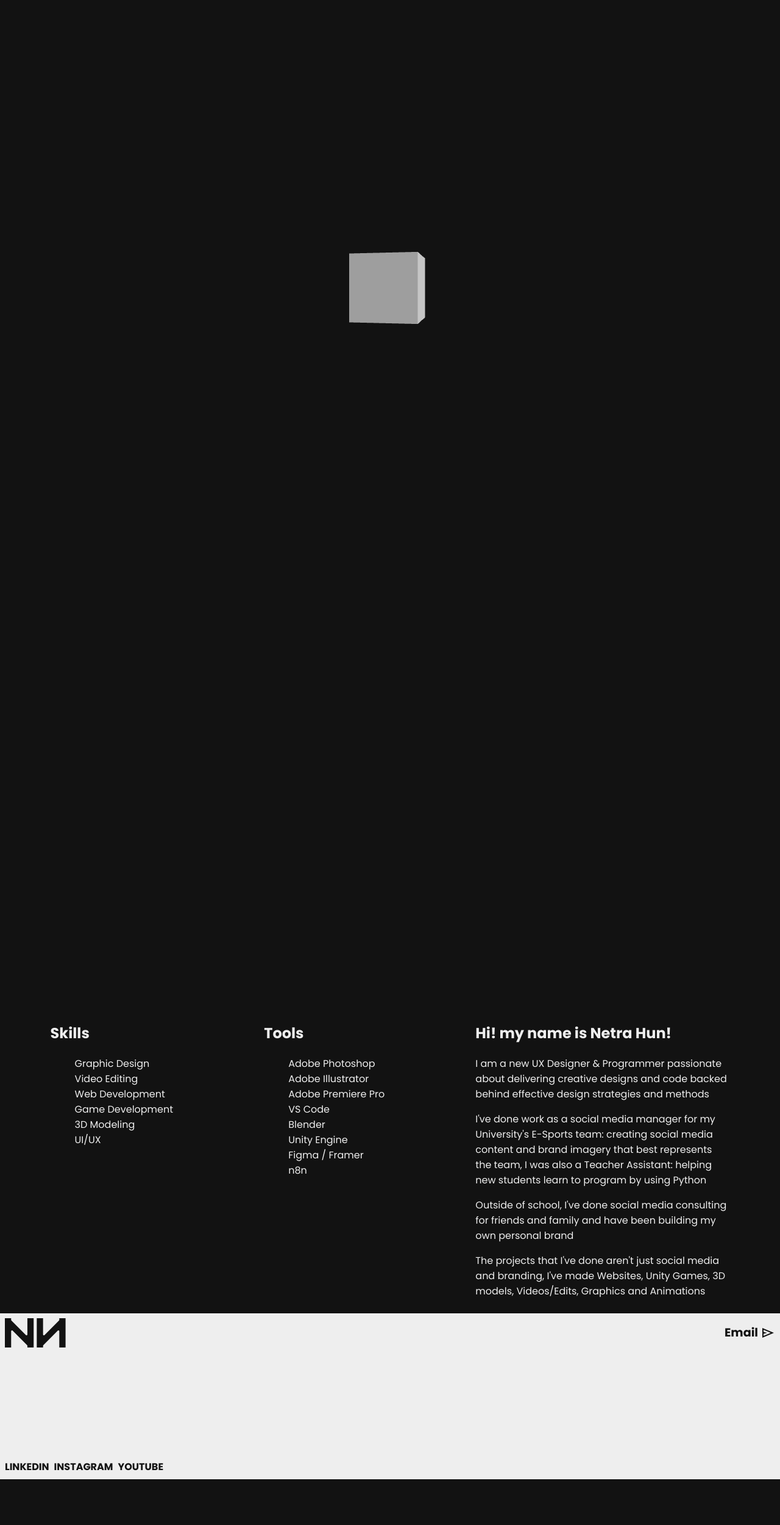
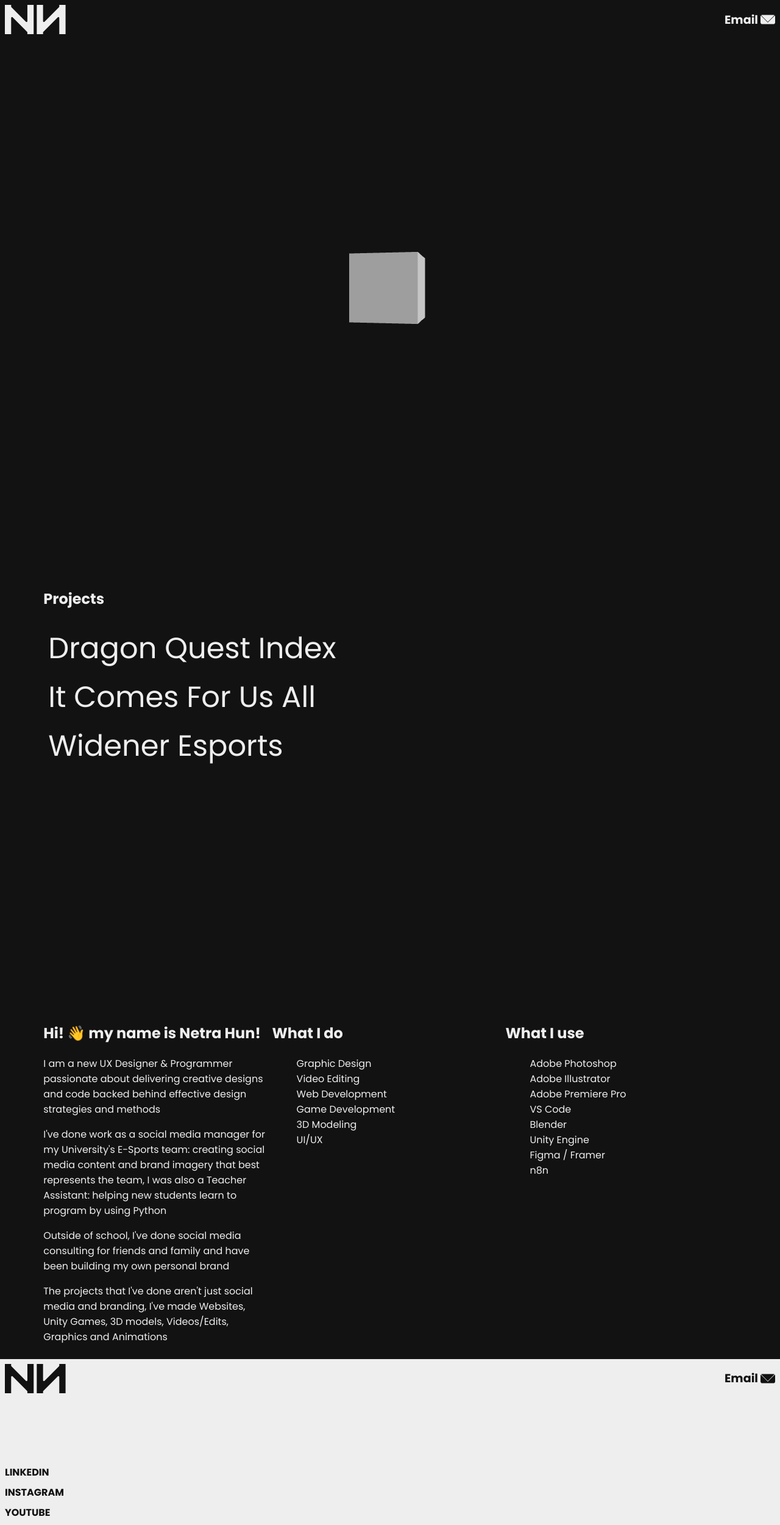
Before and after one commit to Ho0b/portfolio3, a React (Vite) app: page / in a window 1280 px wide. Shown: the whole page at 61% size. Before the commit the page ends 2425 px from the top, so only its background shows below. Built offline with nearby package versions, Linux system fonts and the light colour scheme; a web font is replaced by a local one.

Commit message:
tweaked div animations, reorded about section, fixed up dialog logic

```diff
--- a/src/App.css
+++ b/src/App.css
@@ -3,7 +3,7 @@
     --font2: "Poppins", sans-serif;
     --font3: "Ovo", serif;
     --primary: #121212;
-    --accent: #f2c12a;
+    --accent: #00e658;
     --unfocused: #bbb;
     --focused: #ddd;
     --secondary: #eee;
@@ -76,7 +76,7 @@ footer{
         font-family: var(--font2);
 
         display: flex;
-        flex-direction: row;
+        flex-direction: column;
         gap: 8px;
 
         margin: 0;
@@ -152,14 +152,6 @@ footer{
             height: 0;
             transform: scale(0);
             transition: transform .25s, width .25s, height .25s;
-        }
-
-        &:hover{
-            & span{
-                width: 2rem;
-                height: 2rem;
-                transform: scale(1);
-            }
         }
     }
 }
@@ -304,14 +296,17 @@ footer{
     height: calc(100% - var(--paddingOffset)*2);
     color: var(--primary);
     font-family: var(--font2);
+
+    & input:required{
+        border-color: red;
+    }
+
     & #form_heading{
         max-height: 32px;
         font-size: 1.5rem;
         font-weight: bolder;
 
-        color: transparent;
-        background: linear-gradient(to bottom, var(--primary) 60%, transparent);
-        background-clip: text;
+        color: var(--primary)
     }
 
     & #form_name,#form_email{
@@ -537,24 +532,53 @@ footer{
             & span {
                 font-size: 3rem;
             }
+
+            &:hover{
+                & span{
+                    width: 4rem;
+                    height: 4rem;
+                    transform: scale(1);
+                }
+
+                color: var(--accent);
+            }
         }
     }
 
     .flexRow{
         flex-direction: row;
+        flex-wrap: wrap;
         justify-content: space-around;
     }
 
     #about{
+        width: 90%;
+        margin-inline: auto;
+
         & #skills, & #tools{
+            flex-grow: 1;
             max-width: 50%;
         }
 
         & #biography{
+            flex-grow: 2;
+            max-width: 100%;
+        }
+    }
+}
+
+@media only screen and (min-width: 810px){
+    #about{
+        & #skills, & #tools{
+        }
+
+        & #biography{
+            flex-grow: 2;
             max-width: 33%;
         }
     }
 }
+
 @media only screen and (max-width: 540px){
 
     .flexRow{
--- a/src/App.jsx
+++ b/src/App.jsx
@@ -1,98 +1,169 @@
-import { useEffect, useRef, useState } from 'react'
-import './App.css'
-import RenderCanvas from './components/3DCanvas'
-import { AnimatePresence, motion } from 'motion/react'
-import { anticip_1s, anticip_250ms, anticip_2s, anticip_3s, anticip_500ms, cubicBez_1s, cubicBez_2s, cubicBez_3s, smooth1, smooth2 } from './components/transitionTypes'
-import { closeSvg, sendSvg } from './components/svgs'
-import { Showcase } from './components/Showcase'
-
+import { useEffect, useRef, useState } from "react";
+import "./App.css";
+import RenderCanvas from "./components/3DCanvas";
+import { AnimatePresence, motion } from "motion/react";
+import {
+  anticip_1s,
+  anticip_250ms,
+  anticip_2s,
+  anticip_3s,
+  anticip_500ms,
+  cubicBez_1s,
+  cubicBez_2s,
+  cubicBez_3s,
+  smooth1,
+  smooth2,
+} from "./components/transitionTypes";
+import { closeSvg, sendSvg } from "./components/svgs";
+import { Showcase } from "./components/Showcase";
+import { varients } from "./components/motion_variants";
+import { Socials } from "./components/socialLinks";
 
 function App() {
-  let isDark = useRef(true)
+  let isDark = useRef(true);
 
-  let dialogElement = useRef()
-  let [isModalOpen, setModal] = useState(false)
+  let dialogElement = useRef();
+  let formElement = useRef();
+  let [isModalOpen, setModal] = useState(false);
 
   function EmailButton() {
     return (
-      <button className='emailLink' onClick={() => { modalToggler(); dialogElement.current.showModal() }}>
+      <button
+        className="emailLink"
+        onClick={() => {
+          modalToggler();
+        }}
+      >
         Email
         {sendSvg}
       </button>
-    )
+    );
+  }
+
+  function formHandler(e) {
+    e.preventDefault()
+    modalToggler()
   }
 
   function modalToggler() {
     setModal(!isModalOpen);
   }
 
-
   return (
     <>
       <AnimatePresence>
+        {isModalOpen == true && (
           <motion.dialog
             ref={dialogElement}
-            id='modal'
+            id="modal"
             key={0}
-            initial={{ opacity: 0, scale: 0 }}
-            animate={{ opacity: 1, scale: 1 }}
-            exit={{ opacity: 0, scale: 0 }}
+            variants={varients}
+            initial={"start"}
+            animate={"fade_in"}
+            exit={"disappear"}
+            onAnimationStart={() => {
+              if (isModalOpen == true) {
+                dialogElement.current.showModal();
+              }
+            }}
+            onAnimationComplete={() => {
+              if (isModalOpen == false) {
+                dialogElement.current.close();
+              }
+            }}
             onKeyDown={(e) => {
               if (e.key == "Escape") {
-                modalToggler()
+                modalToggler();
               }
-            }
-            }>
-            <button id='modalCloseButton' aria-label='close modal' onClick={()=>{modalToggler(); dialogElement.current.close()}}>
+            }}
+          >
+            <button
+              id="modalCloseButton"
+              type="reset"
+              aria-label="close modal"
+              onClick={() => {
+                modalToggler();
+              }}
+            >
               {closeSvg}
             </button>
-
-            <form action="submit" id='contactForm'>
-              <label id='form_heading'>
-                Have an idea?
-              </label>
-
-              <div>
+            <form
+              action="submit"
+              id="contactForm"
+              method="dialog"
+              onSubmit={e=>formHandler(e)}
+              ref={formElement}
+            >
+              <label id="form_heading">Have an idea?</label>
+              <div className="flexCol gap8">
                 <label name="name">
                   Name
-                  <input type="text" id="form_name" autoComplete='off' required />
+                  <input
+                    type="text"
+                    id="form_name"
+                    autoComplete="off"
+                    required
+                  />
                 </label>
-
                 <label name="email">
                   Email
-                  <input type="text" id="form_email" autoComplete='off' required />
+                  <input
+                    type="email"
+                    id="form_email"
+                    autoComplete="off"
+                    required
+                  />
                 </label>
-
                 <label name="message">
                   Message
-                  <textarea aria-label='message' name='message' required autoComplete='off'></textarea>
+                  <textarea
+                    aria-label="message"
+                    name="message"
+                    required
+                    autoComplete="off"
+                  ></textarea>
                 </label>
+                <div id="socialLinks">
+                <Socials />
+                </div>
               </div>
 
-              <div id='socialLinks'>
-                <a href='mailto:business.netrahun@gmail.com' aria-label='email'>business.netrahun@gmail.com</a>
-                <a href='https://www.linkedin.com/in/nhun/' target='_blank'>Linkedin</a>
-                <a href='https://www.instagram.com/netra.hun/' target='_blank'>Instagram</a>
-                <a href='https://www.youtube.com/@netrahun' target='_blank'>Youtube</a>
-              </div>
-
-              <button aria-label='submit form' type='submit'>
+              <button aria-label="submit form" type="submit">
                 Send
               </button>
-
             </form>
           </motion.dialog>
+        )}
       </AnimatePresence>
 
-      <motion.header id='titleBar' initial={{ opacity: 0, y: -128 }} animate={{ opacity: 1, y: 0}} transition={anticip_500ms}>
-        <button id='logo' onClick={() => { isDark.current == false ? document.body.classList.remove("light") : document.body.classList.add("light"); isDark.current = !isDark.current }}>
-          <svg id="svg" data-name="Layer 1" xmlns="http://www.w3.org/2000/svg" viewBox="0 0 1080 520.57">
+      <motion.header
+        id="titleBar"
+        variants={varients}
+        initial={"start"}
+        animate={"fade_in"}
+        transition={anticip_1s}
+      >
+        <button
+          id="logo"
+          onClick={() => {
+            isDark.current == false
+              ? document.body.classList.remove("light")
+              : document.body.classList.add("light");
+            isDark.current = !isDark.current;
+          }}
+        >
+          <svg
+            id="svg"
+            data-name="Layer 1"
+            xmlns="http://www.w3.org/2000/svg"
+            viewBox="0 0 1080 520.57"
+          >
             <path d="M512.11,0v520.57h-111.55v-30.76c0-3.94-1.57-7.73-4.36-10.52L136.94,220.03c-9.37-9.37-25.39-2.73-25.39,10.52v290.03H0V0h111.55v30.73c0,3.94,1.57,7.73,4.36,10.52l259.26,259.26c9.37,9.37,25.39,2.73,25.39-10.52V0h111.55Z" />
             <path d="M567.89,0v520.57s111.55,0,111.55,0v-30.76c0-3.94,1.57-7.73,4.36-10.52l259.26-259.26c9.37-9.37,25.39-2.73,25.39,10.52v290.03s111.55,0,111.55,0V0s-111.55,0-111.55,0v30.73c0,3.94-1.57,7.73-4.36,10.52l-259.26,259.26c-9.37,9.37-25.39,2.73-25.39-10.52V0s-111.55,0-111.55,0Z" />
           </svg>
         </button>
 
-        <nav id='horizontalBar' className='rounded8 color_sec'>
+        <nav id="horizontalBar" className="rounded8 color_sec">
           <EmailButton />
         </nav>
       </motion.header>
@@ -100,13 +171,56 @@ function App() {
       <main>
         <RenderCanvas />
 
-        <motion.section id='showcase' className='flexCol' initial={{ opacity: 0 }} animate={{ opacity: 1 }} transition={cubicBez_1s}>
+        <section id="showcase" className="flexCol">
           <Showcase />
-        </motion.section>
+        </section>
 
-        <section id='about' className='flexRow'>
-            <div id='skills'>
-            <h2>Skills</h2>
+        <section id="about" className="flexRow">
+          <AnimatePresence>
+            <motion.div
+              id="biography"
+              key={0}
+              variants={varients}
+              initial={"start"}
+              whileInView={"delay_appear"}
+              viewport={{ once: true }}
+              transition={anticip_1s}
+              custom={0}
+            >
+              <h2>Hi! 👋 my name is Netra Hun!</h2>
+              <p>
+                I am a new UX Designer & Programmer passionate about delivering
+                creative designs and code backed behind effective design
+                strategies and methods
+              </p>
+              <p>
+                I've done work as a social media manager for my University's
+                E-Sports team: creating social media content and brand imagery
+                that best represents the team, I was also a Teacher Assistant:
+                helping new students learn to program by using Python
+              </p>
+              <p>
+                Outside of school, I've done social media consulting for friends
+                and family and have been building my own personal brand
+              </p>
+              <p>
+                The projects that I've done aren't just social media and
+                branding, I've made Websites, Unity Games, 3D models,
+                Videos/Edits, Graphics and Animations
+              </p>
+            </motion.div>
+
+            <motion.div
+              id="skills"
+              key={1}
+              variants={varients}
+              initial={"start"}
+              whileInView={"delay_appear"}
+              viewport={{ once: true }}
+              transition={anticip_1s}
+              custom={1}
+            >
+              <h2>What I do</h2>
               <ul>
                 <li>Graphic Design</li>
                 <li>Video Editing</li>
@@ -115,10 +229,19 @@ function App() {
                 <li>3D Modeling</li>
                 <li>UI/UX</li>
               </ul>
-          </div>
+            </motion.div>
 
-          <div id='tools'>
-            <h2>Tools</h2>
+            <motion.div
+              id="tools"
+              key={2}
+              variants={varients}
+              initial={"start"}
+              whileInView={"delay_appear"}
+              viewport={{ once: true }}
+              transition={anticip_1s}
+              custom={2}
+            >
+              <h2>What I use</h2>
               <ul>
                 <li>Adobe Photoshop</li>
                 <li>Adobe Illustrator</li>
@@ -129,23 +252,21 @@ function App() {
                 <li>Figma / Framer</li>
                 <li>n8n</li>
               </ul>
-          </div>
+            </motion.div>
 
-          <div id='biography'>
-            <h2>Hi! my name is Netra Hun!</h2>
-            <p>I am a new UX Designer & Programmer passionate about delivering creative designs and code backed behind effective design strategies and methods</p>
-            <p>I've done work as a social media manager for my University's E-Sports team: creating social media content and brand imagery that best represents the team, I was also a Teacher Assistant: helping new students learn to program by using Python</p>
-            <p>Outside of school, I've done social media consulting for friends and family and have been building my own personal brand</p>
-            <p>The projects that I've done aren't just social media and branding, I've made Websites, Unity Games, 3D models, Videos/Edits, Graphics and Animations</p>
-          </div>
 
+          </AnimatePresence>
         </section>
-
       </main>
 
       <footer>
-        <div className='flex_spaceBetween'>
-          <svg id="footerIcon" data-name="Layer 1" xmlns="http://www.w3.org/2000/svg" viewBox="0 0 1080 520.57">
+        <div className="flex_spaceBetween">
+          <svg
+            id="footerIcon"
+            data-name="Layer 1"
+            xmlns="http://www.w3.org/2000/svg"
+            viewBox="0 0 1080 520.57"
+          >
             <path d="M512.11,0v520.57h-111.55v-30.76c0-3.94-1.57-7.73-4.36-10.52L136.94,220.03c-9.37-9.37-25.39-2.73-25.39,10.52v290.03H0V0h111.55v30.73c0,3.94,1.57,7.73,4.36,10.52l259.26,259.26c9.37,9.37,25.39,2.73,25.39-10.52V0h111.55Z" />
             <path d="M567.89,0v520.57s111.55,0,111.55,0v-30.76c0-3.94,1.57-7.73,4.36-10.52l259.26-259.26c9.37-9.37,25.39-2.73,25.39,10.52v290.03s111.55,0,111.55,0V0s-111.55,0-111.55,0v30.73c0,3.94-1.57,7.73-4.36,10.52l-259.26,259.26c-9.37,9.37-25.39,2.73-25.39-10.52V0s-111.55,0-111.55,0Z" />
           </svg>
@@ -155,25 +276,24 @@ function App() {
 
         <ul>
           <li>
-            <a href='https://www.linkedin.com/in/nhun/' target='_blank'>
+            <a href="https://www.linkedin.com/in/nhun/" target="_blank">
               LINKEDIN
             </a>
           </li>
           <li>
-            <a href='https://www.instagram.com/netra.hun/' target='_blank'>
+            <a href="https://www.instagram.com/netra.hun/" target="_blank">
               INSTAGRAM
             </a>
           </li>
           <li>
-            <a href='https://www.youtube.com/@netrahun' target='_blank'>
+            <a href="https://www.youtube.com/@netrahun" target="_blank">
               YOUTUBE
             </a>
           </li>
-
         </ul>
       </footer>
     </>
-  )
+  );
 }
 
-export default App
+export default App;
--- a/src/components/Showcase.jsx
+++ b/src/components/Showcase.jsx
@@ -3,36 +3,18 @@ import { AnimatePresence, motion } from 'motion/react'
 import { useRef, useState } from "react";
 import { projects } from "../json/showcaseItems.json"
 import { anticip_1s, anticip_2s, anticip_3s, anticip_500ms, cubicBez_1s } from "./transitionTypes";
-import { computerSvg, movieSvg } from "./svgs";
+import { varients } from './motion_variants'
 
 
 export function Showcase() {
     let [isHovering, setHovering] = useState(false)
 
-    let variants = {
-        start:{
-            opacity:0,
-            y: 32
-        },
-        appear: (index)=>({
-            opacity: 1,
-            y: 0,
-            transition:{
-                delay: .25 * index
-            }
-        }),
-        disappear:{
-            opacity: 0,
-            y: -32
-        }
-    }
-
-    const showcaseItems = projects.map((item, index)=>(
+    const showcaseItems = projects.map((item, index) => (
         <motion.div
-            variants={variants}
+            variants={varients}
             key={index}
             initial="start"
-            whileInView="appear"
+            whileInView="delay_appear"
             exit="disappear"
             viewport={{ once: true }}
             transition={anticip_1s}
@@ -47,12 +29,19 @@ export function Showcase() {
                 {item.project_name}
             </Link>
         </motion.div>
-        )
+    )
     )
 
     return (
         <AnimatePresence>
-            <motion.h2 initial={{opacity: 0, y: 32}} animate={{opacity: 1, y:0}} transition={anticip_1s}>Projects</motion.h2>
+            <motion.h2
+                variants={varients}
+                initial={"start"}
+                whileInView={{ opacity: 1, y: 0 }}
+                transition={anticip_1s}
+                viewport={{ once: true }}
+            >Projects
+            </motion.h2>
             {showcaseItems}
         </AnimatePresence>
     )
--- /dev/null
+++ b/src/components/motion_variants.jsx
@@ -0,0 +1,21 @@
+export const varients = {
+    "start":{
+        opacity: 0,
+        y: 32
+    },
+    "disappear":{
+        opacity: 0,
+        y: -32
+    },
+    "fade_in":{
+        opacity: 1,
+        y: 0
+    },
+    delay_appear: (index) => ({
+            opacity: 1,
+            y: 0,
+            transition: {
+                delay: .5 * index
+            }
+    }),
+}
--- /dev/null
+++ b/src/components/socialLinks.jsx
@@ -0,0 +1,19 @@
+export function Socials() {
+    return (
+        <>
+            <a href="mailto:business.netrahun@gmail.com" aria-label="email">
+                business.netrahun@gmail.com
+            </a>
+            <a href="https://www.linkedin.com/in/nhun/" target="_blank">
+                Linkedin
+            </a>
+            <a href="https://www.instagram.com/netra.hun/" target="_blank">
+                Instagram
+            </a>
+            <a href="https://www.youtube.com/@netrahun" target="_blank">
+                Youtube
+            </a>
+        </>
+
+    )
+}
--- a/src/components/svgs.jsx
+++ b/src/components/svgs.jsx
@@ -1,21 +1,28 @@
-export const sendSvg = <svg xmlns="http://www.w3.org/2000/svg" viewBox="0 -960 960 960"
+export const sendSvg =
+    <svg xmlns="http://www.w3.org/2000/svg" viewBox="0 0 1080 685"
         fill="#fff">
-    <path
-        d="M120-160v-640l760 320-760 320Zm80-120 474-200-474-200v140l240 60-240 60v140Zm0 0v-400 400Z" />
+            <path d="M1080,128.49v428.32c0,70.99-57.61,128.49-128.49,128.49H128.49C57.61,685.31,0,627.8,0,556.81V128.49
+		c0-22.52,5.82-43.67,16.04-62.08c3.9-7.03,13.62-8.16,19.31-2.48l495.99,495.99c4.79,4.79,12.55,4.79,17.34,0l495.99-495.99
+		c5.69-5.69,15.4-4.56,19.31,2.48C1074.18,84.82,1080,105.97,1080,128.49z"/>
+            <path d="M1018.64,36.74L548.67,506.7c-4.79,4.79-12.55,4.79-17.34,0L61.36,36.74c-5.63-5.63-4.58-15.2,2.29-19.22
+		C82.7,6.39,104.83,0,128.49,0h823.01c23.67,0,45.79,6.39,64.84,17.52C1023.22,21.53,1024.27,31.11,1018.64,36.74z"/>
     </svg>
 
-export const closeSvg = <svg xmlns="http://www.w3.org/2000/svg" viewBox="0 -960 960 960"
+export const closeSvg =
+    <svg xmlns="http://www.w3.org/2000/svg" viewBox="0 -960 960 960"
         fill="#fff">
         <path
             d="m256-200-56-56 224-224-224-224 56-56 224 224 224-224 56 56-224 224 224 224-56 56-224-224-224 224Z" />
     </svg>
 
-export const computerSvg = <svg xmlns="http://www.w3.org/2000/svg" viewBox="0 -960 960 960"
+export const computerSvg =
+    <svg xmlns="http://www.w3.org/2000/svg" viewBox="0 -960 960 960"
         fill="#fff">
         <path d="M40-120v-80h880v80H40Zm120-120q-33 0-56.5-23.5T80-320v-440q0-33 23.5-56.5T160-840h640q33 0 56.5 23.5T880-760v440q0 33-23.5 56.5T800-240H160Zm0-80h640v-440H160v440Zm0 0v-440 440Z" />
     </svg>
 
-export const movieSvg = <svg xmlns="http://www.w3.org/2000/svg" viewBox="0 -960 960 960"
+export const movieSvg =
+    <svg xmlns="http://www.w3.org/2000/svg" viewBox="0 -960 960 960"
         fill="#fff">
         <path d="m160-800 80 160h120l-80-160h80l80 160h120l-80-160h80l80 160h120l-80-160h120q33 0 56.5 23.5T880-720v480q0 33-23.5 56.5T800-160H160q-33 0-56.5-23.5T80-240v-480q0-33 23.5-56.5T160-800Zm0 240v320h640v-320H160Zm0 0v320-320Z" />
     </svg>
```
Also changed, not shown: public/svgs/globe.svg, public/svgs/send.svg. Lines whose indentation alone changed are shown as unchanged.
